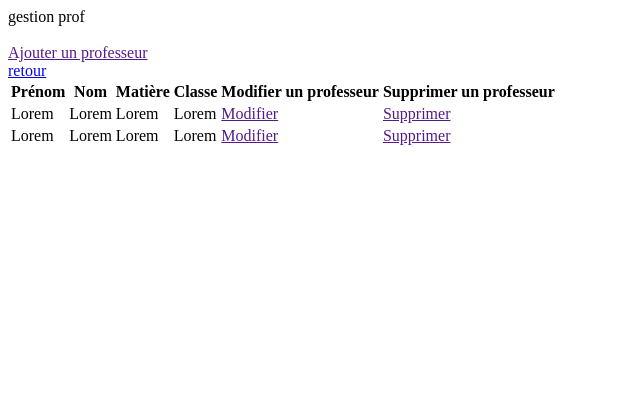
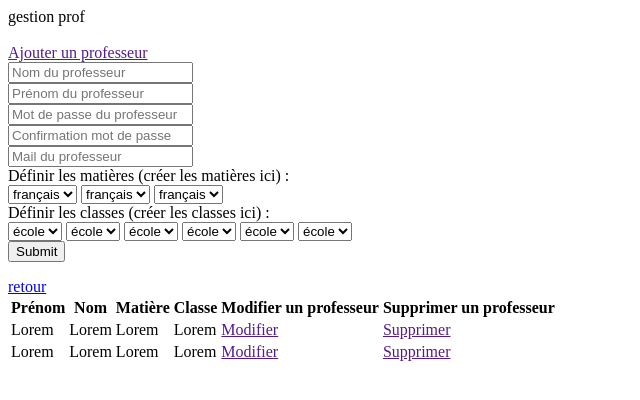
Before and after one commit to Tobioobito/projet3a-dev, a PHP site: page /gestion-prof.php in a window 1280 px wide. Shown: the top 400 px of the page, without its empty margins (0-640 px from the left). Run offline with PHP 8.4, Linux system fonts and the light colour scheme; the visitor is signed in with stand-in values (Sample User, id 1); data comes from the database, SQL or seed files in the repository; both versions use the stored data as it was after the commit.

Commit message:
Ajout des professeurs
+Changement des noms des fichers
+Ajout de plusieurs fichiers (compte master)
+Correction d'un bug de direction login

```diff
--- a/projet3a-dev/accueil.php
+++ b/projet3a-dev/accueil.php
@@ -9,6 +9,6 @@ include "vue/accueil.php";
 
 }
 
-else header('Location: form-inscription.php');
+else header('Location: inscription.php');
 
 ?>
--- a/projet3a-dev/controleur/deconnexion-session.php
+++ b/projet3a-dev/controleur/deconnexion-session.php
@@ -3,5 +3,5 @@
 session_start();
 session_destroy();
 
-header('Location: ../form-login.php');
+header('Location: ../login.php');
 ?>
--- /dev/null
+++ b/projet3a-dev/controleur/script-ajout-prof.js
@@ -0,0 +1,31 @@
+function ajout_prof(){
+
+$.post("modele/ajout-prof.php", {
+							mail_prof : $("#mail_prof").val(),
+                            mdp_prof : $("#mdp_prof").val(),
+                            nom_prof : $("#nom_prof").val(),
+                            prenom_prof : $("#prenom_prof").val(),
+                            matiere_prof1 : $("#matiere_prof1").val(),
+                            matiere_prof2 : $("#matiere_prof2").val(),
+                            matiere_prof3 : $("#matiere_prof3").val() } ,
+    function(){
+
+
+
+
+
+
+});
+
+
+
+}
+
+
+
+$("#bouton_ajout_prof").click(function( event ) {
+
+ajout_prof();
+
+
+});
--- a/projet3a-dev/controleur/script-inscription.js
+++ b/projet3a-dev/controleur/script-inscription.js
@@ -71,6 +71,6 @@ return false;
 else  inscription();
 
 
-window.location.replace("form-login.php?inscription=ok");
+window.location.replace("login.php?inscription=ok");
     return false;
 });
--- a/projet3a-dev/gestion-prof.php
+++ b/projet3a-dev/gestion-prof.php
@@ -9,6 +9,6 @@ include "vue/gestion-prof.php";
 
 }
 
-else header('Location: form-inscription.php');
+else header('Location: inscription.php');
 
 ?>
--- a/projet3a-dev/form-login.php
+++ b/projet3a-dev/login.php
@@ -9,7 +9,7 @@ if($_GET["inscription"]=="ok"){
 }
 }
 
-include "vue/form-login.php";
+include "vue/login.php";
 
 
 ?>
--- a/projet3a-dev/modele/login.php
+++ b/projet3a-dev/modele/login.php
@@ -26,6 +26,9 @@ $_SESSION['id_master'] = $userinfo['id_master'];
 $_SESSION['nom_eta_master'] = $userinfo['nom_eta_master'];
 
 
+
+
+
 }
 
 else echo "erreur";
--- a/projet3a-dev/vue/accueil.php
+++ b/projet3a-dev/vue/accueil.php
@@ -1,4 +1,6 @@
 <div id="identifiant_master"><?php  echo $_SESSION['nom_eta_master'];   ?></div>
+<a href="">Gestion des classes</a><br />
+<a href="">Gestion des matières</a><br />
 <a href="gestion-prof.php">Gestion des professeurs</a><br />
 <a href="">Gestion des élèves</a> <br />
 <a href="">Gestion des parents</a> <br />
--- a/projet3a-dev/vue/gestion-prof.php
+++ b/projet3a-dev/vue/gestion-prof.php
@@ -3,13 +3,104 @@
 gestion prof</div><br />
 
 
+<a href="" id="affiche_ajout_prof">Ajouter un professeur</a><br />
+<form method="POST">
+
+	<input id="nom_prof" type="text" name="nom_prof" placeholder="Nom du professeur"><br>
+	<input id="prenom_prof" type="text" name="prenom_prof" placeholder="Prénom du professeur"><br>
+	<input id="mdp_prof" type="password" name="mdp_prof" placeholder="Mot de passe du professeur"><br>
+	<input id="mdp_check_prof" type="password" name="mdp_check_prof" placeholder="Confirmation mot de passe"><br>
+	<input id="mail_prof" type="text" name="mail_prof" placeholder="Mail du professeur"><br>
+
+	Définir les matières (créer les matières ici) : <br>
+
+	<select id="matiere_prof1" type="text" name="matiere_prof1">
+		<option>français</option>
+		<option>math</option>
+		<option>histoire</option>
+	</select>
+
+	<select id="matiere_prof2" type="text" name="matiere_prof2">
+	<option>français</option>
+	<option>math</option>
+	<option>histoire</option>
+
+	</select>
+
+	<select id="matiere_prof3" type="text" name="matiere_prof3">
+	<option>français</option>
+	<option>math</option>
+	<option>histoire</option>
+	</select><br>
+
+	Définir les classes (créer les classes ici) : <br>
+
+	<select id="classe_prof1" type="text" name="classe_prof1">
+
+<option>école</option>
+<option>école</option>
+<option>école</option>
+
+	</select>
+
+	<select id="classe_prof2" type="text" name="classe_prof2">
+
+<option>école</option>
+<option>école</option>
+<option>école</option>
 
 
 
-<a href="">Ajouter un professeur</a><br />
+	</select>
+
+	<select id="classe_prof3" type="text" name="classe_prof3">
+
+
+<option>école</option>
+<option>école</option>
+<option>école</option>
+
+
+	</select>
+
+	<select id="classe_prof4" type="text" name="classe_prof4">
+
+<option>école</option>
+<option>école</option>
+<option>école</option>
+
+	</select>
+
+	<select id="classe_prof5" type="text" name="classe_prof5">
+
+<option>école</option>
+<option>école</option>
+<option>école</option>
+
+
+	</select>
+
+	<select id="classe_prof6" type="text" name="classe_prof6">
+
+<option>école</option>
+<option>école</option>
+<option>école</option>
+
+
+	</select>
+
+
+	<br>
+
+	<input id="bouton_ajout_prof" type="submit" name="bouton_ajout_prof">
+
+
+
+
+</form>
 <a href="accueil.php">retour</a>
 
-<table>
+<table id="tableau_prof">
 
 	<tr>
 		<th>Prénom</th>
@@ -43,3 +134,6 @@ gestion prof</div><br />
 	include "modele/affiche-prof.php";
 	?>
 </table>
+
+<script type="text/javascript" src="ressources/script/jquery.js"></script>
+<script type="text/javascript" src="controleur/script-ajout-prof.js"></script>
--- a/projet3a-dev/vue/form-inscription.php
+++ b/projet3a-dev/vue/inscription.php
@@ -50,5 +50,7 @@
 	<input id="bouton_inscription" type="submit" name=""><br>
 </form>
 
+<a href="login.php">Se connecter</a>
+
 <script type="text/javascript" src="ressources/script/jquery.js"></script>
 <script type="text/javascript" src="controleur/script-inscription.js"></script>
--- a/projet3a-dev/vue/form-login.php
+++ b/projet3a-dev/vue/login.php
@@ -4,12 +4,12 @@
 
 
 
-<form id="form_login" method="POST" action="modele/login.php">
+<form id="form_login" method="POST" action="">
 	<input id="mail_login" type="text" name="mail_login" placeholder="mail"><br>
 	<input id="mdp_login" type="password" name="mdp_login" placeholder="password"><br>
 	<input id="bouton_login" type="submit" placeholder="se connecter">
 </form>
 
-<a href="form-inscription.php">Pas encore inscris?</a>
+<a href="inscription.php">Pas encore inscris?</a>
 <script type="text/javascript" src="ressources/script/jquery.js"></script>
 <script type="text/javascript" src="controleur/script-login.js"></script>
```
Also changed, not shown: projet3a-dev/bdd/sl_master.sql (+10 -2 lines), projet3a-dev/bdd/sl_prof.sql (added, +59 -0 lines), projet3a-dev/controleur/script-login.js (+9 -4 lines), projet3a-dev/form-inscription.php (deleted, +0 -7 lines), projet3a-dev/inscription.php (added, +7 -0 lines), projet3a-dev/modele/ajout-prof.php (added, +36 -0 lines), projet3a-dev/vue/gestion-classe.php (added, +16 -0 lines), projet3a-dev/vue/gestion-matiere.php (added, +14 -0 lines).
